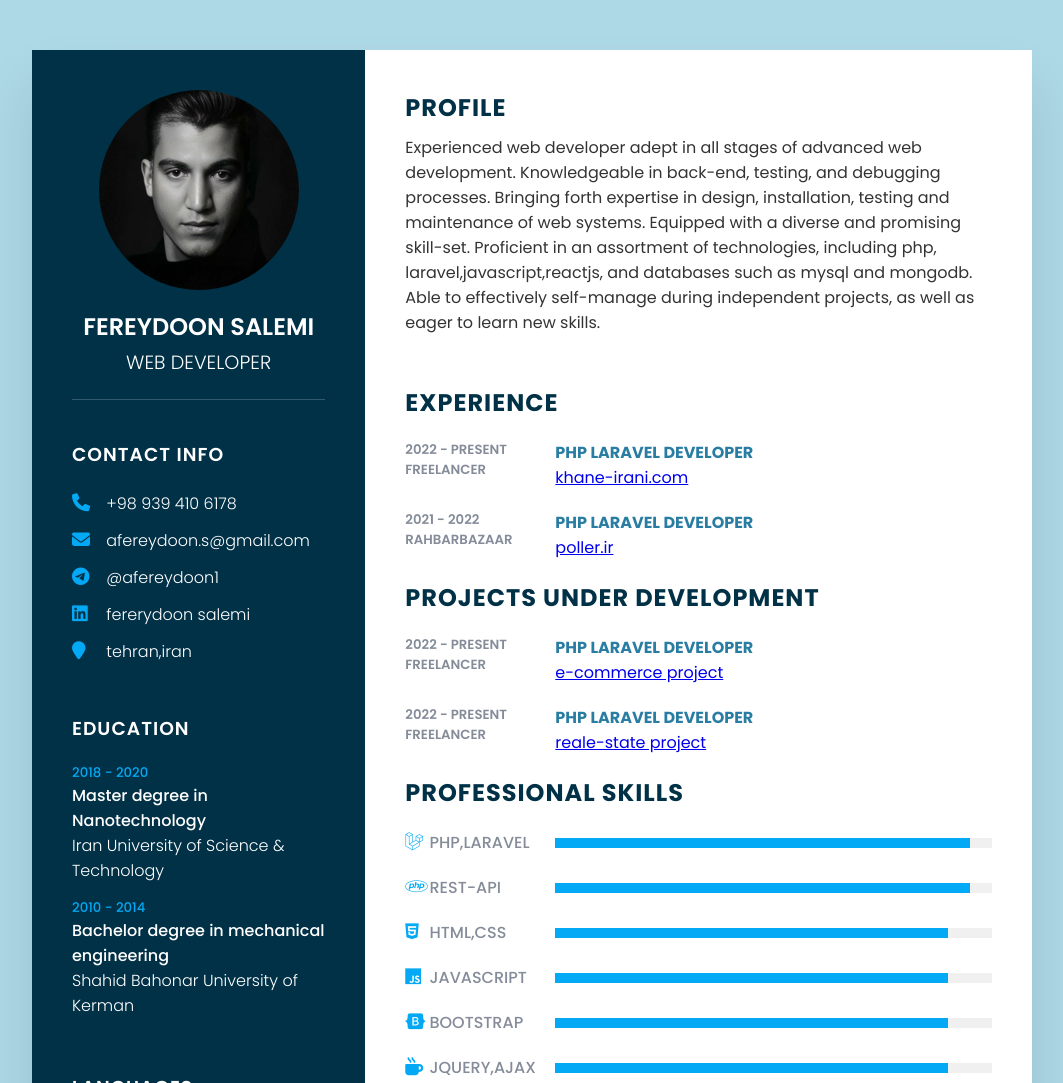
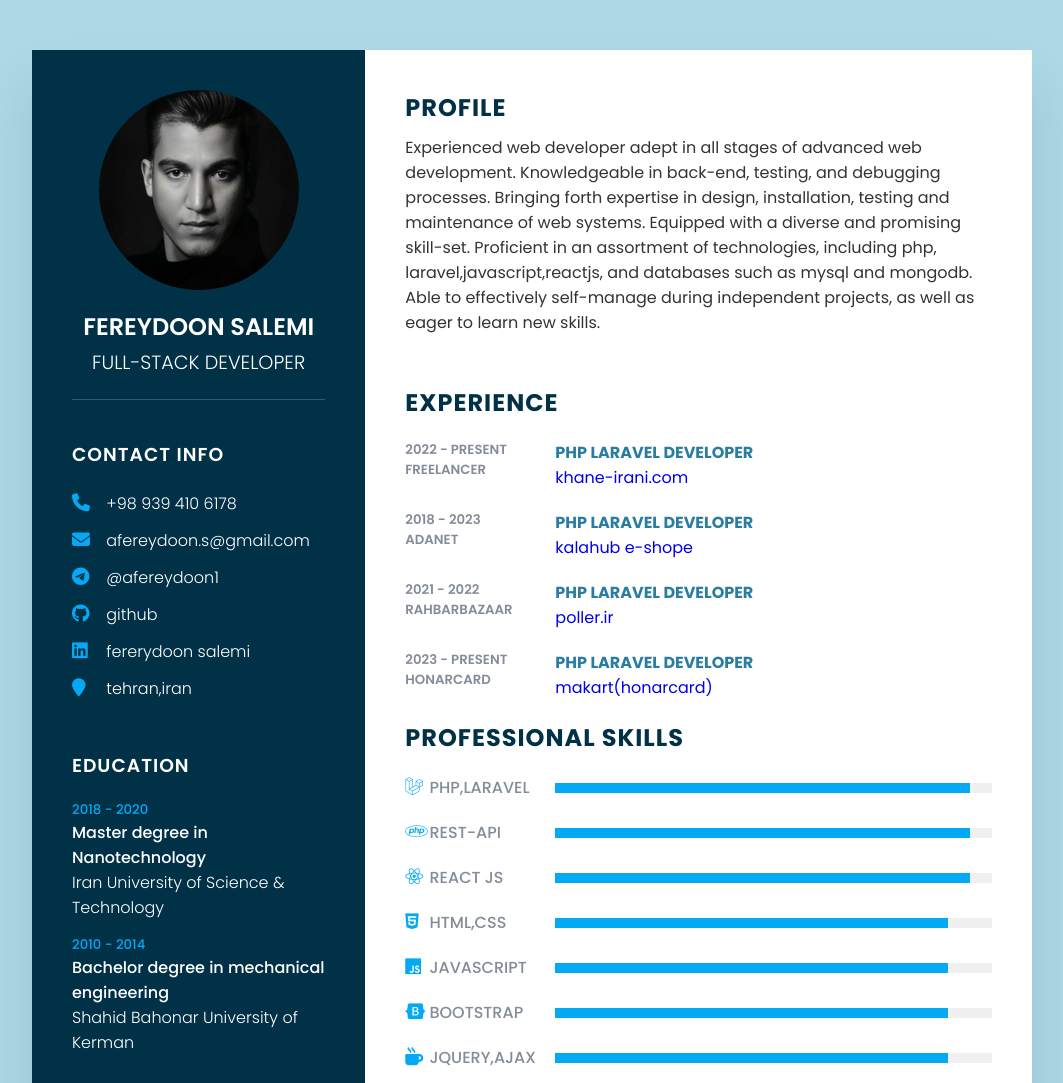
Before and after one commit to afereydoon1/resume, a plain HTML site: page index.html in a window 1280 px wide. Shown: the top 1083 px of the page, without its empty margins (108-1171 px from the left). Drawn offline with Linux system fonts and the light colour scheme.

Commit message:
edit profile

```diff
--- a/index.html
+++ b/index.html
@@ -16,30 +16,48 @@
             <div class="imgBox">
                 <img src="1.webp" alt="image">
             </div>
-            <h2>Fereydoon Salemi<br><span>Web Developer</span></h2>
+            <h2>Fereydoon Salemi<br><span>Full-stack Developer</span></h2>
         </div>
         <div class="contactInfo">
             <h3 class="title">Contact Info</h3>
             <ul>
                 <li>
                     <span class="icon"><i class="fa fa-phone" aria-hidden="true"></i></span>
-                    <span class="text">+98 939 410 6178</span>
+                    <a href="#" class="text-decoration-none">
+                        <span class="text">+98 939 410 6178</span>
+                    </a>
                 </li>
                 <li>
                     <span class="icon"><i class="fa fa-envelope" aria-hidden="true"></i></span>
+                   <a href="https://gmail.com" class="text-decoration-none">
                     <span class="text">afereydoon.s@gmail.com</span>
+                   </a>
                 </li>
                 <li>
                     <span class="icon"><i class="fa-brands fa-telegram"></i></span>
-                    <span class="text">@afereydoon1</span>
+                    <a href="#" class="text-decoration-none">
+                        <span class="text">@afereydoon1</span>
+                    </a>
                 </li>
+
+                <li>
+                    <span class="icon"><i class="fa-brands fa-github"></i></span>
+                    <a href="https://github.com/afereydoon1" class="text-decoration-none">
+                        <span class="text">github</span>
+                    </a>
+                </li>
+
                 <li>
                     <span class="icon"><i class="fa-brands fa-linkedin"></i></span>
-                    <span class="text">fererydoon salemi</span>
+                    <a href="https://www.linkedin.com/in/fererydoon-salemi-a5aa95183/" class="text-decoration-none">
+                        <span class="text">fererydoon salemi</span>
+                    </a>
                 </li>
                 <li>
                     <span class="icon"><i class="fa fa-map-marker" aria-hidden="true"></i></span>
+                   <a href="#" class="text-decoration-none">
                     <span class="text">tehran,iran</span>
+                   </a>
                 </li>
             </ul>
         </div>
@@ -93,9 +111,21 @@
                 </div>
                 <div class="text">
                     <h4>Php Laravel developer</h4>
-                    <a href="https://khane-irani.com">khane-irani.com</a>
+                    <a href="https://khane-irani.com" class="text-decoration-none">khane-irani.com</a>
                 </div>
             </div>
+
+            <div class="box">
+                <div class="year_company">
+                    <h5>2018 - 2023</h5>
+                    <h5>adanet</h5>
+                </div>
+                <div class="text">
+                    <h4>Php Laravel developer</h4>
+                    <a href="https://kalahub.co" class="text-decoration-none" >kalahub e-shope</a>
+                </div>
+            </div>
+
             <div class="box">
                 <div class="year_company">
                     <h5>2021 - 2022</h5>
@@ -103,30 +133,21 @@
                 </div>
                 <div class="text">
                     <h4>Php Laravel developer</h4>
-                    <a href="http://poller.ir">poller.ir</a>
+                    <a href="http://poller.ir" class="text-decoration-none" >poller.ir</a>
                 </div>
             </div>
-            <h2 class="title2">Projects under development</h2>
+
             <div class="box">
                 <div class="year_company">
-                    <h5>2022 - Present</h5>
-                    <h5>freelancer</h5>
+                    <h5>2023 - Present</h5>
+                    <h5>honarcard</h5>
                 </div>
                 <div class="text">
                     <h4>Php Laravel developer</h4>
-                    <a href="https://github.com/afereydoon1/ecommerce">e-commerce project</a>
+                    <a href="https://makart.ir" class="text-decoration-none" >makart(honarcard)</a>
                 </div>
             </div>
-            <div class="box">
-                <div class="year_company">
-                    <h5>2022 - Present</h5>
-                    <h5>freelancer</h5>
-                </div>
-                <div class="text">
-                    <h4>Php Laravel developer</h4>
-                    <a href="https://github.com/afereydoon1/reale-state">reale-state project</a>
-                </div>
-            </div>
+
             <div class="about skills">
                 <h2 class="title2">Professional skills</h2>
                 <div class="box">
@@ -141,6 +162,14 @@
                         <div style="width: 95%"></div>
                     </div>
                 </div>
+
+                <div class="box">
+                    <h4><i class="fa-brands fa-react icon"></i> React js</h4>
+                    <div class="percent">
+                        <div style="width: 95%"></div>
+                    </div>
+                </div>
+
                 <div class="box">
                     <h4><i class="fa-brands fa-html5 icon"></i> html,css</h4>
                     <div class="percent">
@@ -165,12 +194,7 @@
                         <div style="width: 90%"></div>
                     </div>
                 </div>
-                <div class="box">
-                    <h4><i class="fa-brands fa-react icon"></i> React js</h4>
-                    <div class="percent">
-                        <div style="width: 80%"></div>
-                    </div>
-                </div>
+
                 <h2 class="title2">databases</h2>
                 <div class="box">
                     <h4><i class="fa-solid fa-database icon"></i> mysql</h4>
--- a/main.css
+++ b/main.css
@@ -25,6 +25,10 @@ body {
     display: grid;
     grid-template-columns: 1fr 2fr;
     box-shadow: 0 35px 55px rgba(0, 0, 0, 0.1);
+}
+
+.text-decoration-none{
+    text-decoration: none;
 }
 
 .container .left_side {
```
